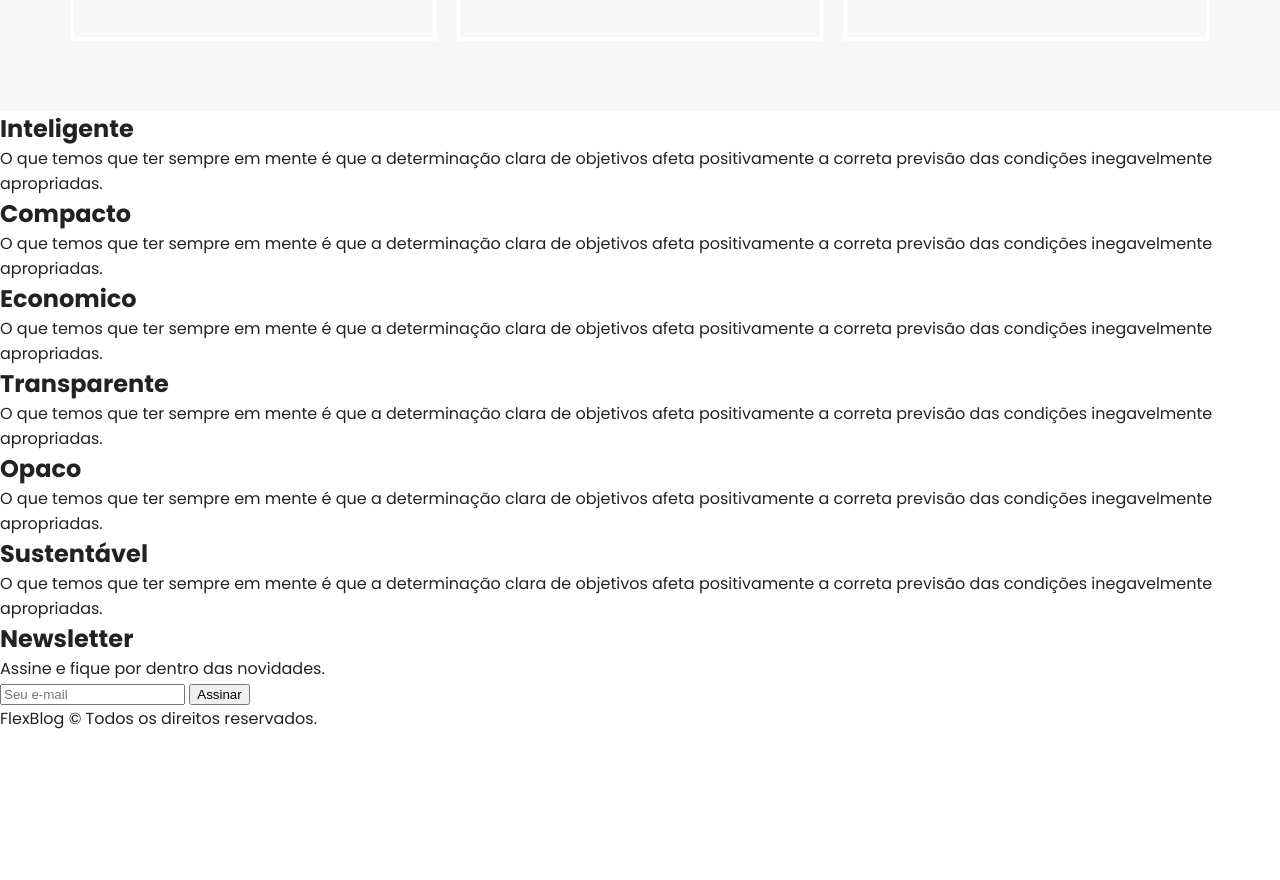
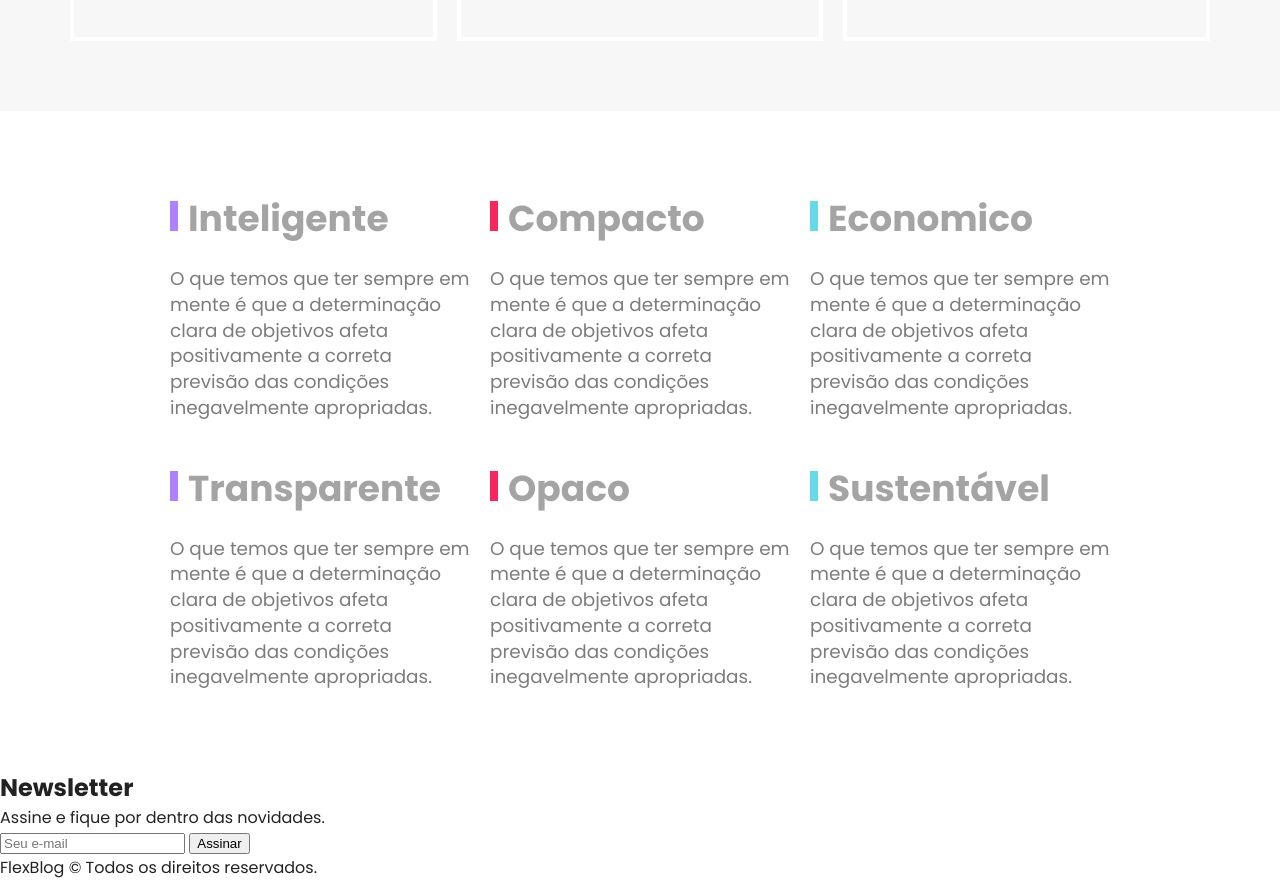
Before and after one commit to patricksanto/Flexbox---studies, a plain HTML site: page index.html in a window 1280 px wide. Shown: the part 2446-3326 px from the top of the page. Before the commit the page ends 3177 px from the top, so only its background shows below. Drawn offline with Linux system fonts and the light colour scheme.

Commit message:
CSS styles for "Qualidade" section

```diff
--- /dev/null
+++ b/CSS/qualidade.css
@@ -0,0 +1,38 @@
+.qualidade {
+  max-width: 960px;
+  margin: 60px auto;
+  display: flex;
+  flex-wrap: wrap;
+}
+.qualidade-item {
+  flex: 1 1 300px;
+  margin: 20px 10px;
+}
+.qualidade-item h2 {
+  font-size: 2.25em;
+  color: #a4a4a4;
+  margin-bottom: 20px;
+}
+.qualidade-item h2::before {
+  content: "";
+  display: inline-block;
+  width: 8px;
+  height: 30px;
+  margin-right: 10px;
+  background: lightpink;
+}
+.qualidade-item:nth-of-type(3n + 1) h2::before {
+  background: #ae81ff;
+}
+.qualidade-item:nth-of-type(3n + 2) h2::before {
+  background: #f9265e;
+}
+.qualidade-item:nth-of-type(3n + 3) h2::before {
+  background: #66d9eb;
+}
+
+.qualidade-item p {
+  font-size: 1.15em;
+  line-height: 1.4;
+  color: #7c7c7c;
+}
--- a/CSS/style.css
+++ b/CSS/style.css
@@ -3,6 +3,8 @@
 @import url("./introducao.css");
 @import url("./produtos.css");
 @import url("./precos.css");
+@import url("./newsletter.css");
+@import url("./qualidade.css");
 
 body,
 h1,
```
Also changed, not shown: CSS/newsletter.css (added), 1 other file.
